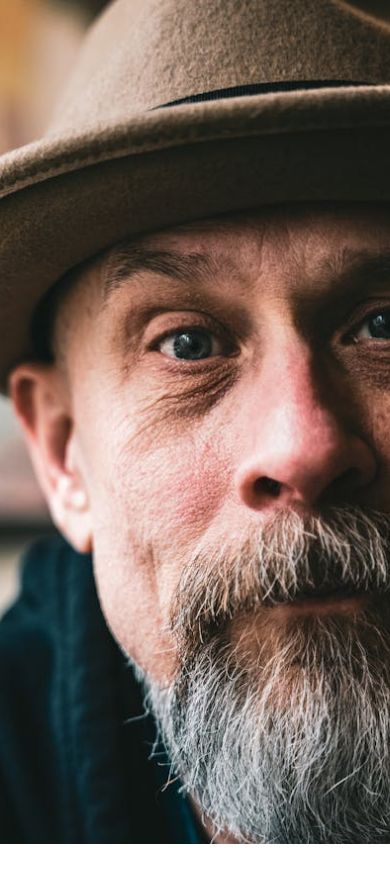
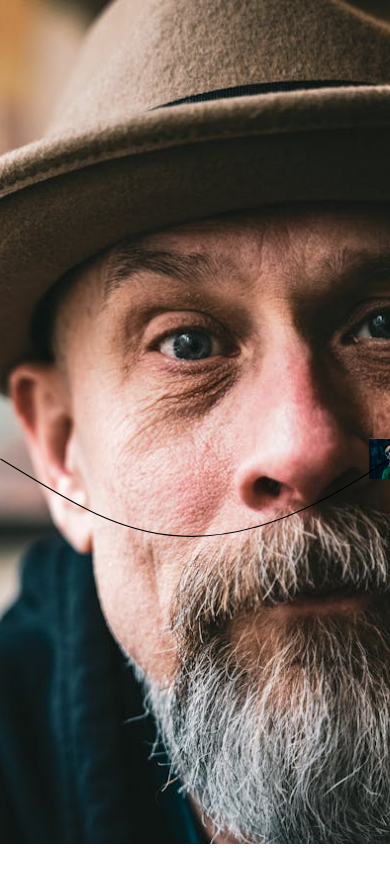
Before and after one commit to Sam-Aklan/telescope-clone, a React (Vite) app: page / in a window 390 px wide. Shown: the top 882 px of the page. Built offline with nearby package versions, Linux system fonts and the light colour scheme; a web font is replaced by a local one.

Commit message:
circular-carousel-responsive

```diff
--- a/src/components/CircularCarousel/CarouselThumbnails.tsx
+++ b/src/components/CircularCarousel/CarouselThumbnails.tsx
@@ -1,9 +1,11 @@
 
 const CarouselThumbnails = ({thumbNailsImages}:{thumbNailsImages:string[]}) => {
+  const svgWidth =  219.10413
+  const svehight = 1084.304
 
   return (
 
-    <div className=' w-full h-full  overflow-y-hidden absolute z-6'>
+    <div className=' w-full h-full  overflow-hidden absolute z-6'>
 
       <div className="thumbNails-container ">
         {thumbNailsImages.map((thumb,i)=><div
@@ -17,20 +19,24 @@ const CarouselThumbnails = ({thumbNailsImages}:{thumbNailsImages:string[]}) => {
 
 
 <svg
-   viewBox="0 0 219.10413 1084.304"
+   viewBox={`0 0 ${window.innerWidth >= 1024?svgWidth:svehight} ${window.innerWidth >= 1024?svehight:svgWidth}`}
    xmlns="http://www.w3.org/2000/svg"
-   className='w-full h-screen absolute top-0 left-0  overflow-visible '
-   visibility="hidden"
+   className='w-full h-screen absolute top-0 left-0  overflow-visible rotate-90 lg:rotate-0 '
+
    >
   <defs
      id="defs132" />
   <g
      id="layer1"
-     transform="translate(-800.0682,-5.6721163)">
+     //  transform="translate(-800.0682,-5.6721163)"
+    //  transform="translate(-700.0682,-437.6721163) " 768 * 510
+     transform={`${window.innerWidth>=1024?"translate(-800.0682,-5.6721163)":"translate(-700.0682,-437.6721163)"}`}
+     className="w-full h-auto"
+     >
     <path
       fill='none'
     stroke='#000'
-    strokeWidth={.5}
+    strokeWidth={3}
        d="m 1344.958,7.5618811 c 388.5954,551.1922789 164.5085,801.2152089 0,1080.5244189"
        id="curve" />
   </g>
--- a/src/components/CircularCarousel/index.tsx
+++ b/src/components/CircularCarousel/index.tsx
@@ -65,12 +65,10 @@ const CircularCarousel = () => {
     },
 
         onEnterBack:()=>{
-          console.log("enter back")
           gsap.set(".thumbNail",{opacity:1})
         }
       },
       onComplete:()=>{
-        console.log("animation completed",)
         gsap.set(".thumbNail",{opacity:0})
       },
 
```
